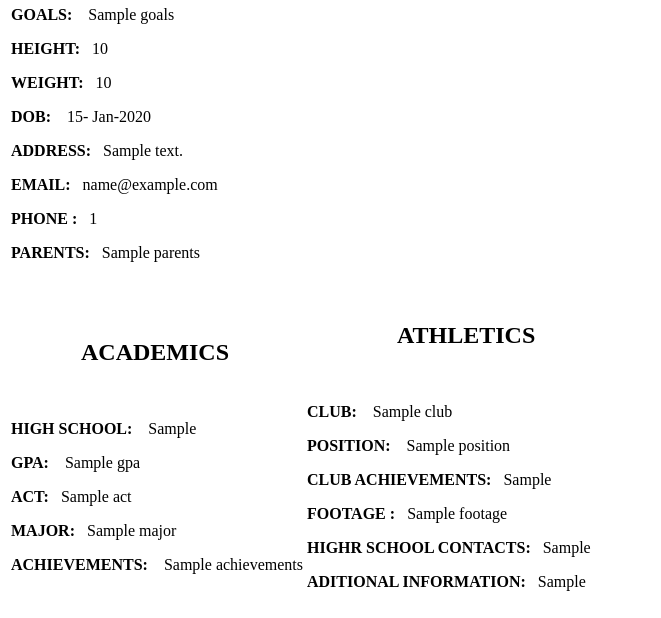
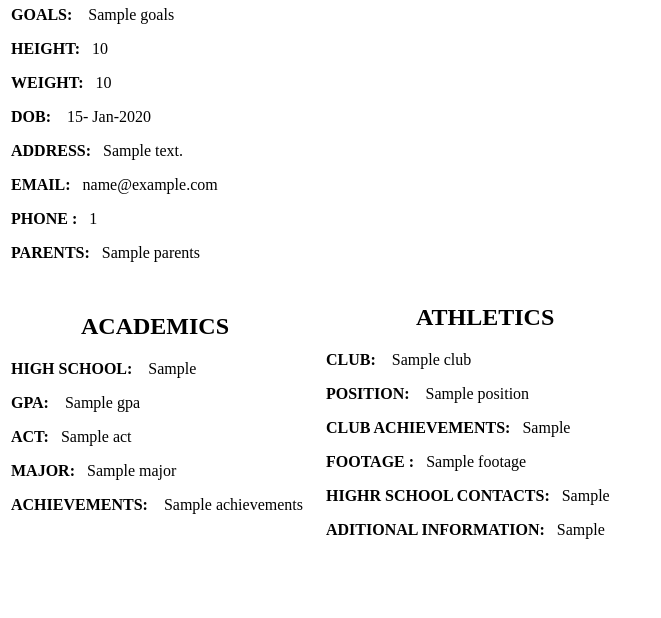
Before and after one commit to izazasif/user_resgistration, a Laravel app: template resources/views/profile/pdf_template.blade.php in a window 1280 px wide. Shown: the part 257-875 px from the top of the page, without its empty margins (0-661 px from the left). After the commit the page ends 796 px from the top, so only its background shows below. Run offline with Laravel 10, Linux system fonts and the light colour scheme; the template is opened without the code that fills it: most values are stand-ins (such as "Sample title", 1, 10 or a date in 2020); grey boxes marked "Sample" are stand-in pictures; data that the repository does not hold is empty.

Commit message:
second_com12345

```diff
--- a/resources/views/profile/pdf_template.blade.php
+++ b/resources/views/profile/pdf_template.blade.php
@@ -49,23 +49,21 @@
             </td>
         </tr>
     </table>
-    <br>
     <table>
         <tr>
             <td>
             <div class="col-md-6">
-            <h2 style="margin-left:70px;">ACADEMICS</h2>
-            <br>
+            <h2 style="margin-left:70px;margin-top:5px;">ACADEMICS</h2>
             <p><strong>HIGH SCHOOL: </strong>&nbsp; &nbsp;{{ $profile->h_school }}</p>
             <p><strong>GPA: </strong>&nbsp; &nbsp;{{ $profile->gpa }}</p>
             <p><strong>ACT:</strong>&nbsp; &nbsp;{{ $profile->act }}</p>
             <p><strong>MAJOR:</strong>&nbsp; &nbsp;{{ $profile->major }}</p>
             <p><strong>ACHIEVEMENTS: </strong>&nbsp; &nbsp;{{ $profile->achievements }}</p>
             </td>
-            <td>
+            <td style="padding-left: 20px;">
 
             <h2 style="margin-left:90px;">ATHLETICS</h2>
-            <br>
+
             <p><strong>CLUB: </strong>&nbsp; &nbsp;{{ $profile->club }}</p>
             <p><strong>POSITION: </strong>&nbsp; &nbsp;{{ $profile->position }}</p>
             <p><strong>CLUB ACHIEVEMENTS:</strong>&nbsp; &nbsp;{{ $profile->c_achievements }}</p>
```
